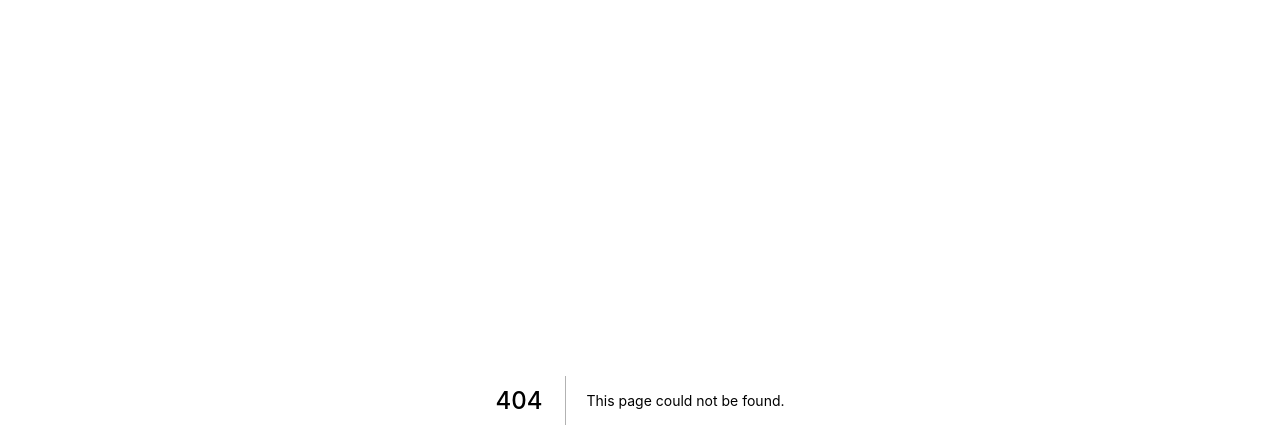
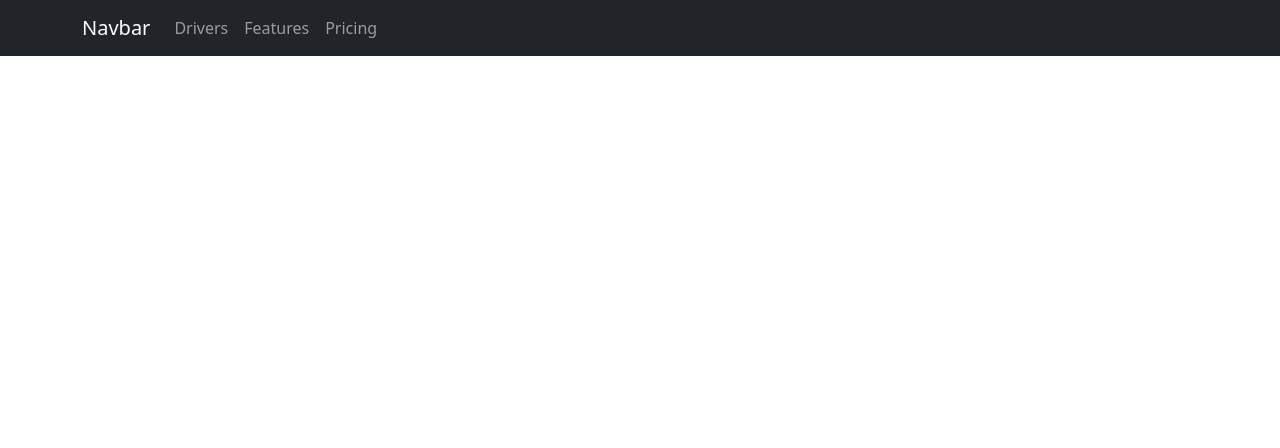
Before and after one commit to ChrisFong604/BackseatDriversClient, a Next.js app: page /navbar in a window 1280 px wide. Before the commit this address had no page. Shown: the top 448 px of the page. Built offline with nearby package versions, Linux system fonts and the light colour scheme.

Commit message:
added navbar

```diff
--- a/package.json
+++ b/package.json
@@ -9,9 +9,11 @@
     "lint": "next lint"
   },
   "dependencies": {
+    "bootstrap": "^5.1.3",
     "formik": "^2.2.9",
     "next": "^12.1.1",
     "react": "^17.0.2",
+    "react-bootstrap": "^2.2.2",
     "react-dom": "^17.0.2"
   },
   "devDependencies": {
--- a/pages/index.jsx
+++ b/pages/index.jsx
@@ -3,6 +3,8 @@
 import styles from '../styles/Home.module.css'
 import Link from "next/link";
 
+
+import NavigationBar from './navbar';
 import Testing from './login'
 
 export default function Home() {
@@ -12,7 +14,7 @@
   return (
 
     <div className={styles.container}>
-
+      <NavigationBar/>
       <Testing/>
       <Head>
         <title>Create Next App</title>
--- /dev/null
+++ b/pages/navbar.jsx
@@ -0,0 +1,27 @@
+import Head from 'next/head'
+import Image from 'next/image'
+import styles from '../styles/Home.module.css'
+import React from 'react';
+import 'bootstrap/dist/css/bootstrap.min.css';
+import {Navbar, Container, Nav} from 'react-bootstrap/'
+
+export default function NavigationBar() {
+
+
+  return (
+
+    <>
+        <Navbar bg="dark" variant="dark">
+            <Container>
+            <Navbar.Brand href="#home">Navbar</Navbar.Brand>
+            <Nav className="me-auto">
+            <Nav.Link href="/drivers">Drivers</Nav.Link>
+            <Nav.Link href="#features">Features</Nav.Link>
+            <Nav.Link href="#pricing">Pricing</Nav.Link>
+            </Nav>
+            </Container>
+        </Navbar>
+
+    </>
+  )
+}
```
Also changed, not shown: pages/postings.jsx (+11 -10 lines), 2 other files (tests, documents, lock files or other folders).
